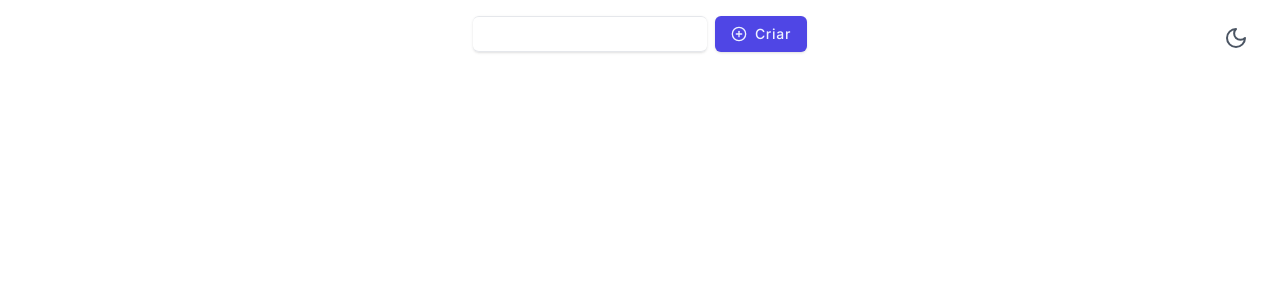
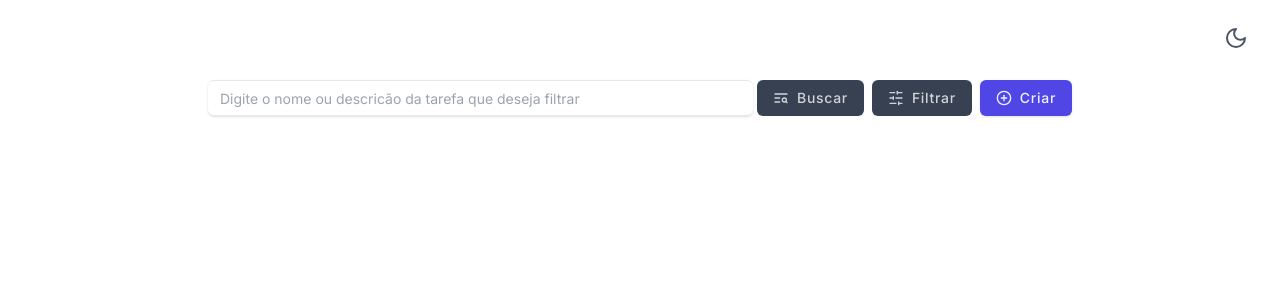
Before and after one commit to uilian-comim/challenge, a Next.js app: page / in a window 1280 px wide. Shown: the top 300 px of the page. Built offline with nearby package versions, Linux system fonts and the light colour scheme.

Commit message:
refactor: rebuilt page

```diff
--- a/src/app/page.tsx
+++ b/src/app/page.tsx
@@ -1,18 +1,22 @@
 import { Main } from "@/components/Main";
 import { ToggleTheme } from "@/components/ToggleTheme";
 import { CreateTaskDialog } from "./CreateTaskDialog";
-import { Input } from "@/components/ui/input";
+import { RenderTasks } from "./RenderTask";
+import { SearchTaskFilter } from "./SearchTaskFilter";
+import { FilterTaskDialog } from "./FilterTaskDialog";
 
 export default function Home() {
     return (
-        <Main>
+        <Main className="pt-20 gap-3">
             <ToggleTheme />
-            <div className="flex items-center justify-center gap-2">
-                <Input name="teste" />
-                <div>
+            <div className="w-full flex items-center justify-center gap-2">
+                <SearchTaskFilter />
+                <div className="flex items-center justify-center gap-2">
+                    <FilterTaskDialog />
                     <CreateTaskDialog />
                 </div>
             </div>
+            <RenderTasks />
         </Main>
     );
 }
```
